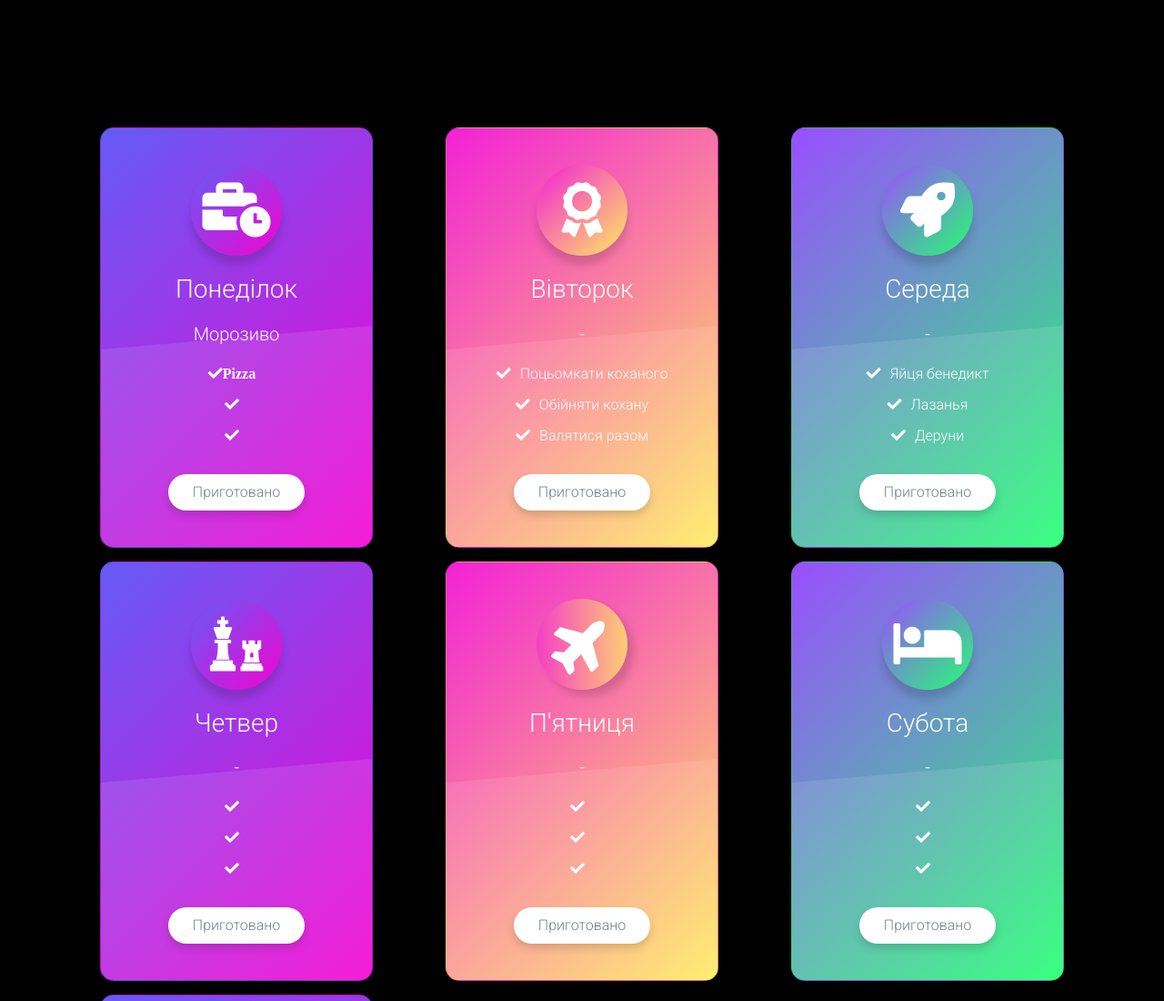
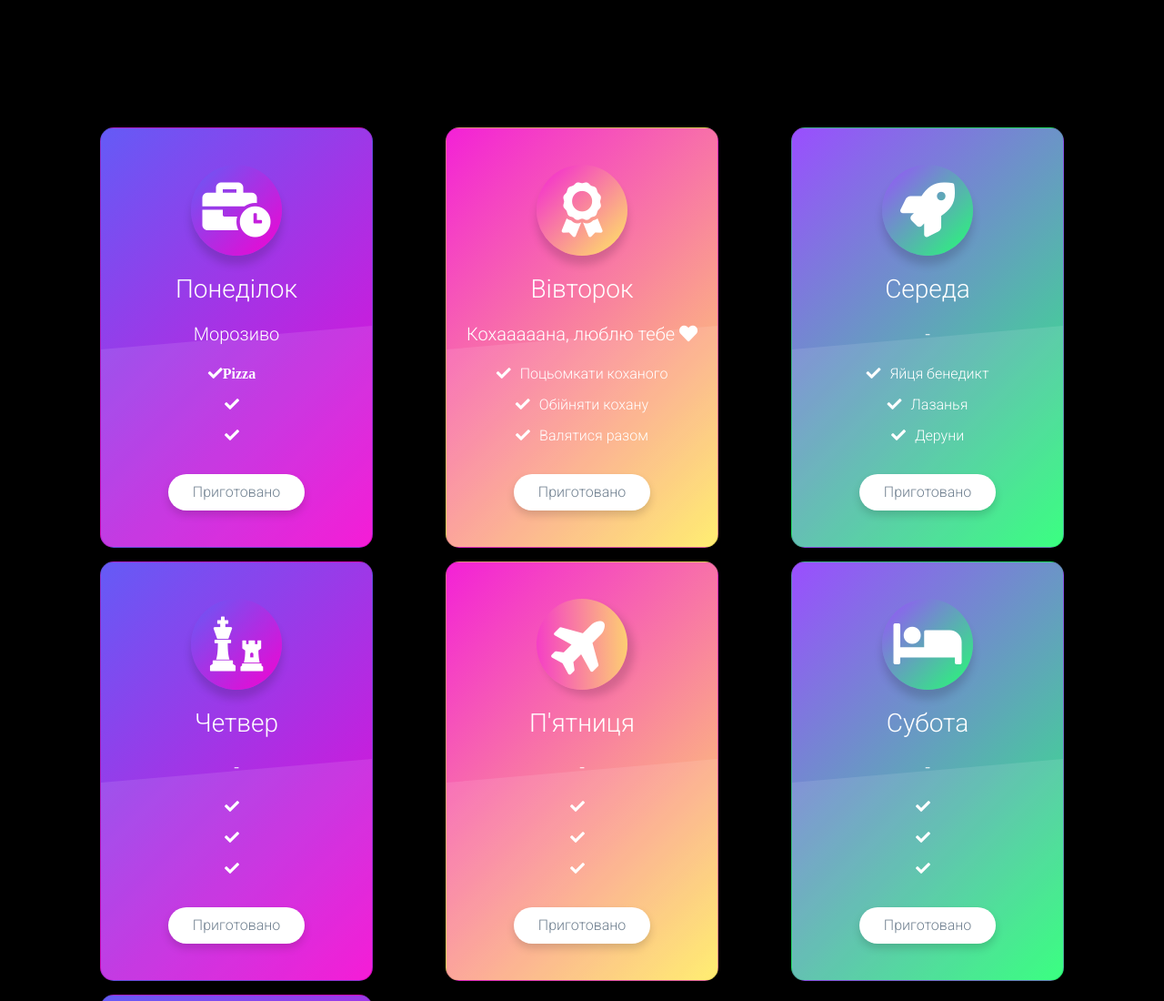
Before and after one commit to rommatdevops/home_menu, a plain HTML site: page index.html in a window 1280 px wide. Shown: the top 1100 px of the page at 91% size. Drawn offline with nearby package versions, Linux system fonts and the light colour scheme.

Commit message:
Added words i love you

```diff
--- a/index.html
+++ b/index.html
@@ -50,7 +50,7 @@
                                         <h2>Вівторок</h2>
                                 </div>
                                 <div class="price">
-                                    <h5>-</h5>
+                                    <h5>Кохааааана, люблю тебе <i class="fas fa-heart" aria-hidden="true"></i></h5>
                                 </div>
                                 <div class="option">
                                 <ul>
```
